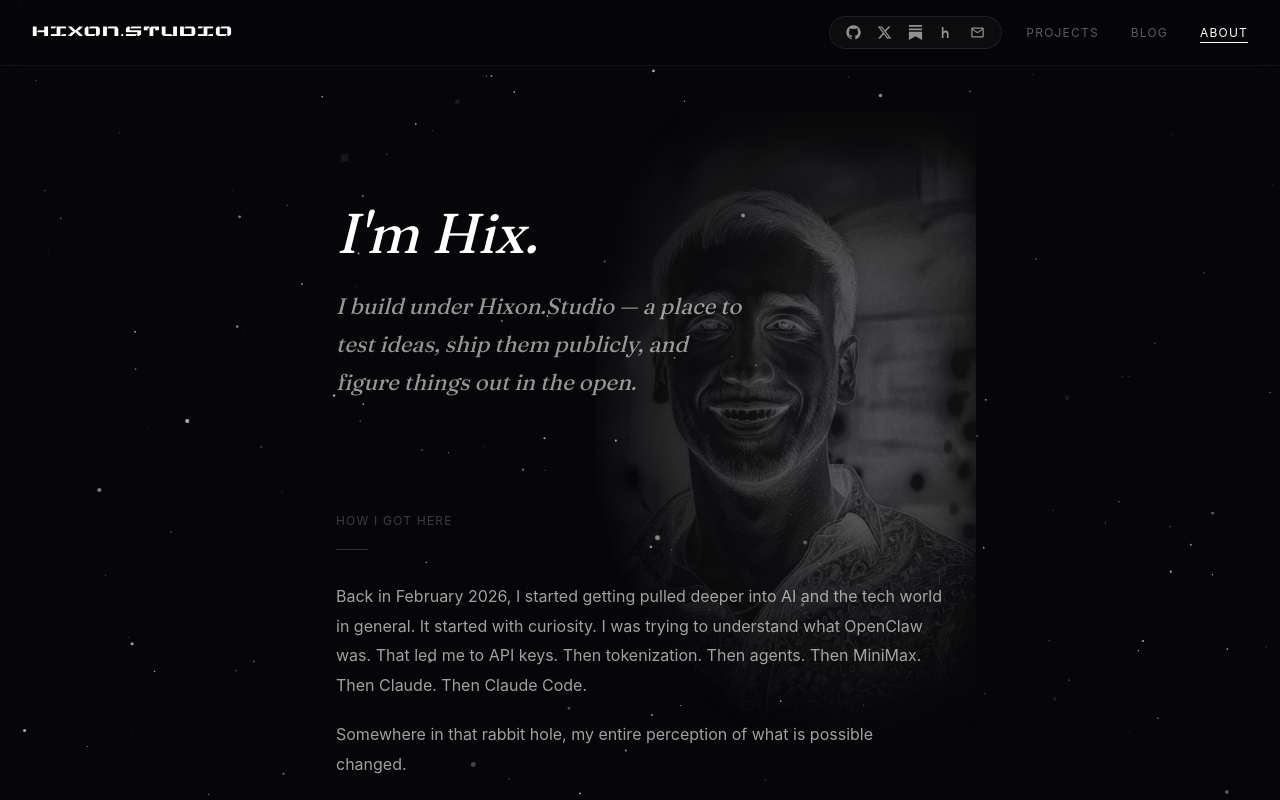
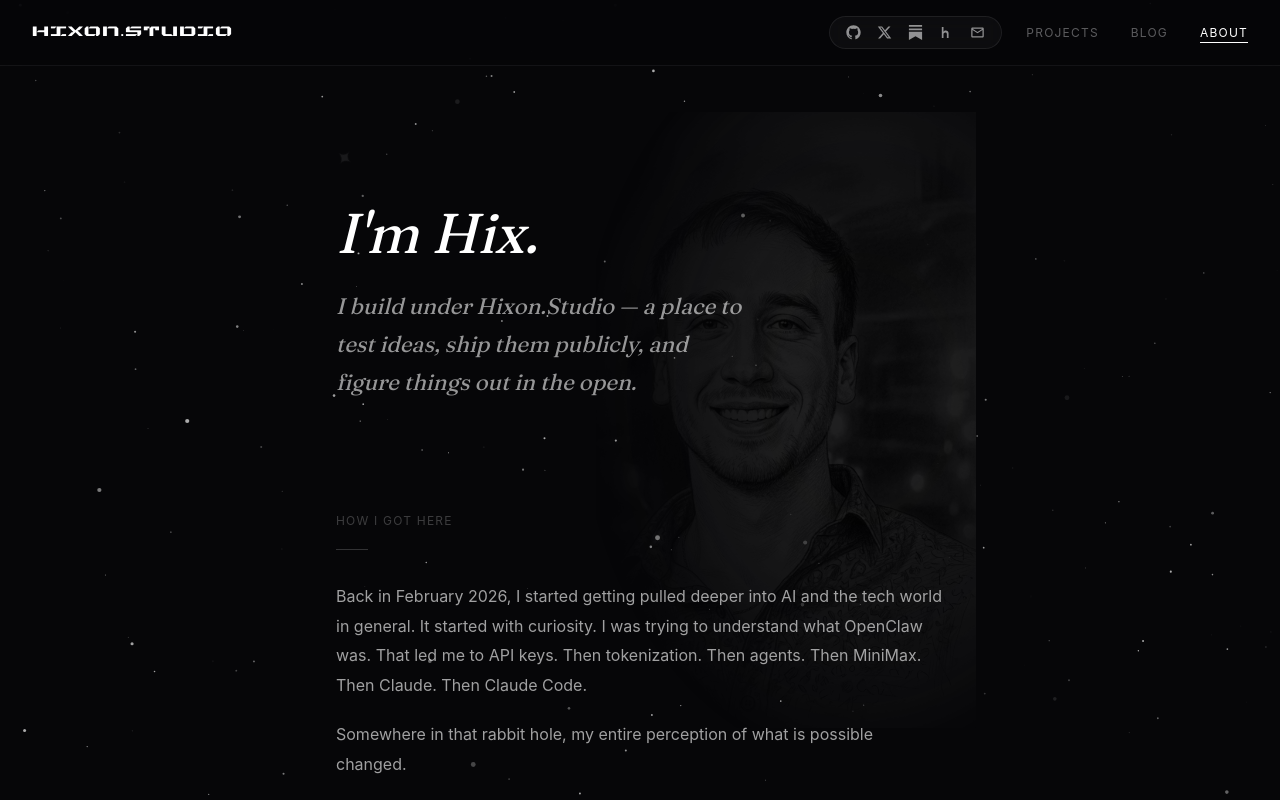
Before and after one commit to Ephpha/hixonstudio, a Next.js app: page /about in a window 1280 px wide. Shown: the top 800 px of the page. Built offline with nearby package versions, Linux system fonts and the light colour scheme.

Commit message:
fix: use brightness filter instead of blend mode for portrait
Darken the light-background sketch image so it sits naturally
on the dark page without needing blend mode tricks.

Co-Authored-By: Claude Opus 4.6 <noreply@anthropic.com>

```diff
--- a/app/about/page.tsx
+++ b/app/about/page.tsx
@@ -33,7 +33,7 @@ export default function AboutPage() {
           portraitRef.current,
           { opacity: 0, scale: 1.08, filter: "blur(6px)" },
           {
-            opacity: 0.42,
+            opacity: 0.85,
             scale: 1,
             filter: "blur(0px)",
             duration: 1.6,
@@ -41,7 +41,7 @@ export default function AboutPage() {
             delay: 0.3,
             onComplete: () => {
               gsap.to(portraitRef.current, {
-                opacity: 0.36,
+                opacity: 0.7,
                 duration: 4,
                 ease: "sine.inOut",
                 repeat: -1,
@@ -99,8 +99,7 @@ export default function AboutPage() {
                 "radial-gradient(ellipse 85% 70% at 70% 45%, black 25%, transparent 88%)",
               WebkitMaskImage:
                 "radial-gradient(ellipse 85% 70% at 70% 45%, black 25%, transparent 88%)",
-              filter: "grayscale(100%) contrast(1.08) brightness(0.95) invert(1)",
-              mixBlendMode: "screen",
+              filter: "grayscale(100%) contrast(1.2) brightness(0.18)",
             }}
           />
         </div>
```
